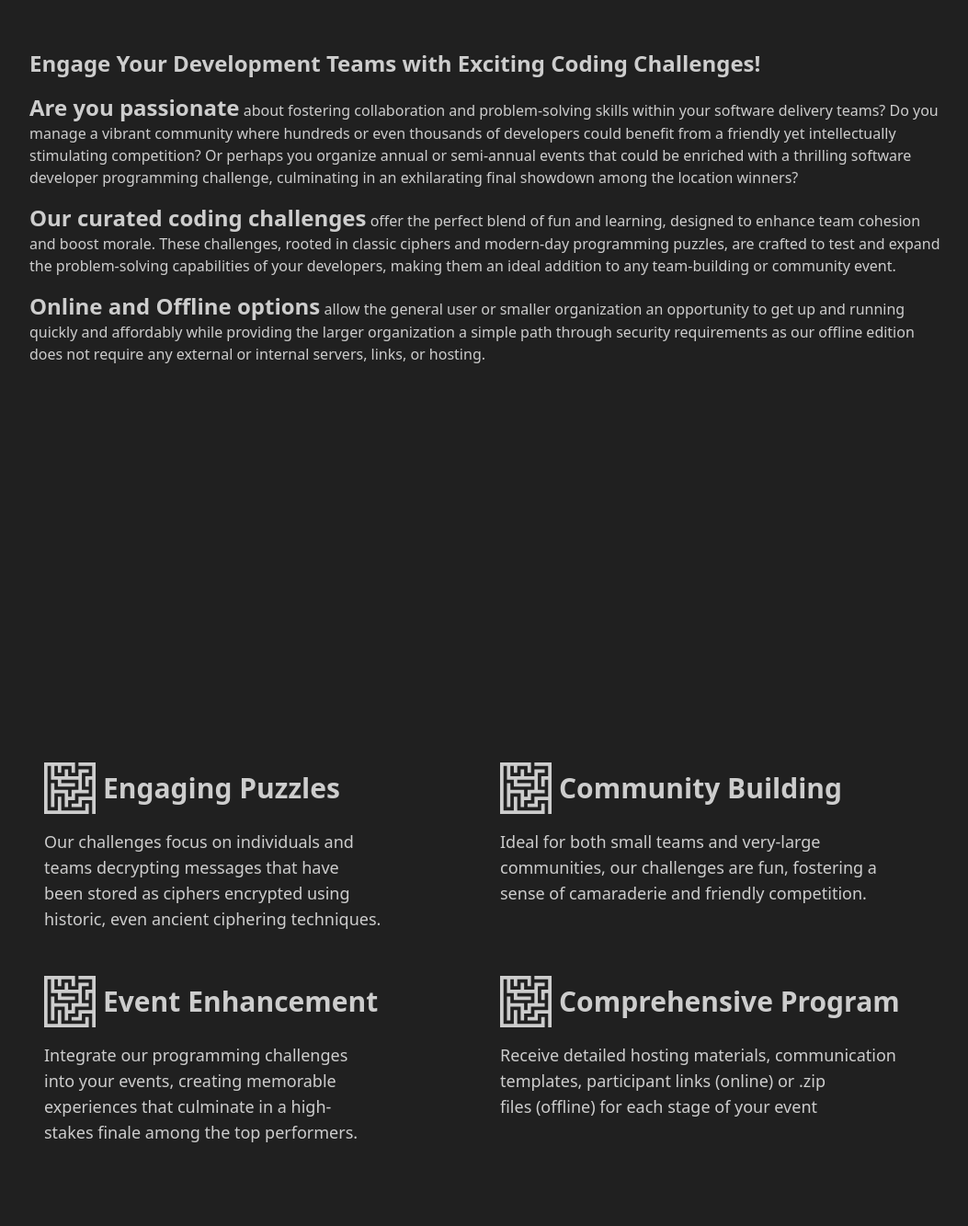
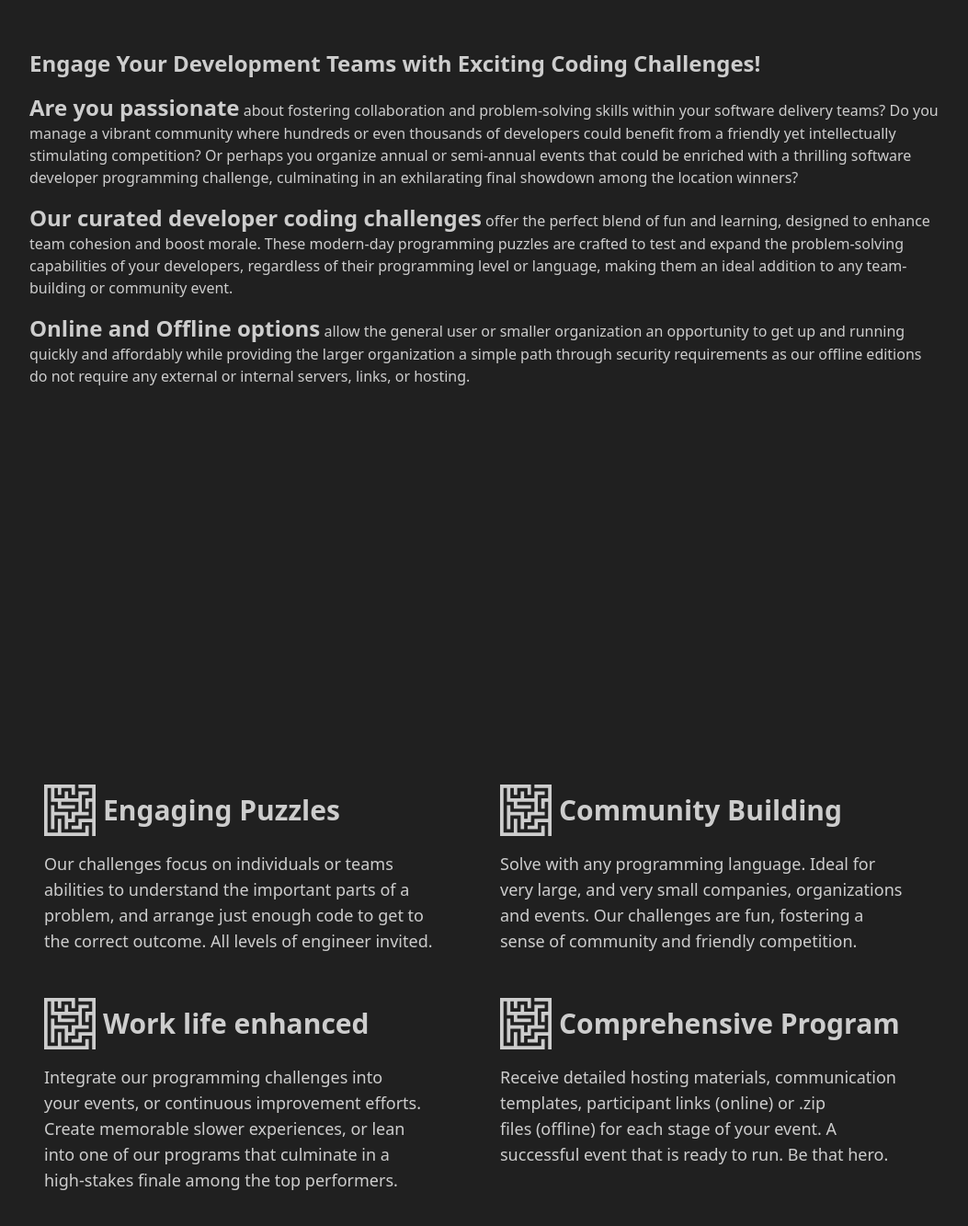
Before and after one commit to KPInc425/RBI-Cipher-Challenge, a React (Vite) app: page / in a window 1280 px wide. Shown: the part 1227-2560 px from the top of the page at 92% size, without its empty margins (112-1165 px from the left). Built offline with nearby package versions, Linux system fonts and the light colour scheme.

Commit message:
Updated some of the sales language

```diff
--- a/src/components/Hero.jsx
+++ b/src/components/Hero.jsx
@@ -20,9 +20,9 @@ const Hero = () => {
       <div className="flex flex-col xl:flex-row w-full gap-8">
         <div className="scroll-fadeout max-w-md flex flex-col items-center text-center mx-auto xl:items-start xl:text-start justify-center gap-4">
 
-          <GradientTitle title="Software Developer Coding Challenge" />
+          <GradientTitle title="Software Developer Coding Challenges" />
           <p className="mb-5">{heroTexts[Math.floor(Math.random() * heroTexts.length)]}</p>
-          <b>An entire successful event ready to go</b>
+          <b>Several successful ready to run events in a box</b>
           {/* <button className="btn btn-primary w-1/3" onClick={() => document.getElementById("contact").scrollIntoView({behavior: 'smooth'}) }>Sales Info</button> */}
         </div>
         <div className={loaded ? "fade-in loaded" : "fade-in"}>
--- a/src/components/Pitch.jsx
+++ b/src/components/Pitch.jsx
@@ -15,17 +15,12 @@ const Pitch = () => {
           exhilarating final showdown among the location winners?
         </p>
         <p>
-          <span className="font-bold text-2xl">Our curated coding challenges</span> offer the perfect blend of fun and
-          learning, designed to enhance team cohesion and boost morale. These
-          challenges, rooted in classic ciphers and modern-day programming
-          puzzles, are crafted to test and expand the problem-solving capabilities
-          of your developers, making them an ideal addition to any team-building
-          or community event.
+          <span className="font-bold text-2xl">Our curated developer coding challenges</span> offer the perfect blend of fun and learning, designed to enhance team cohesion and boost morale. These modern-day programming puzzles are crafted to test and expand the problem-solving capabilities of your developers, regardless of their programming level or language, making them an ideal addition to any team-building or community event.
         </p>
         <p>
           <span className="font-bold text-2xl">Online and Offline options</span> allow the general user or
           smaller organization an opportunity to get up and running quickly and affordably while providing
-          the larger organization a simple path through security requirements as our offline edition does not
+          the larger organization a simple path through security requirements as our offline editions do not
           require any external or internal servers, links, or hosting.
         </p>
       </div>
--- a/src/data/featureData.jsx
+++ b/src/data/featureData.jsx
@@ -4,30 +4,30 @@ import CipherLogoIcon from "../components/icons/CipherLogoIcon";
 const featureData = [
   {
     title: "Engaging Puzzles",
-    subTitle: "Test your problem solving skills",
+    subTitle: "",
     image: "./Feature1.jpg",
-    description: "Our challenges focus on individuals and teams decrypting messages that have been stored as ciphers encrypted using historic, even ancient ciphering techniques.",
+    description: "Our challenges focus on individuals or teams abilities to understand the important parts of a problem, and arrange just enough code to get to the correct outcome.  All levels of engineer invited.",
     logo: <MazeIcon />,
   },
   {
     title: "Community Building",
-    subTitle: "Build your skills and network with others",
+    subTitle: "  Solve with any programming language, works great inside of very large, and very small companies, organizations, and events.",
     image: "./Feature1.jpg",
-    description: "Ideal for both small teams and very-large communities, our challenges are fun, fostering a sense of camaraderie and friendly competition.",
+    description: "Solve with any programming language.  Ideal for very large, and very small companies, organizations and events. Our challenges are fun, fostering a sense of community and friendly competition.",
     logo: <MazeIcon />,
   },
   {
-    title: "Event Enhancement",
+    title: "Work life enhanced",
     subTitle: "",
     image: "./Feature1.jpg",
-    description: "Integrate our programming challenges into your events, creating memorable experiences that culminate in a high-stakes finale among the top performers.",
+    description: "Integrate our programming challenges into your events, or continuous improvement efforts.  Create memorable slower experiences, or lean into one of our programs that culminate in a high-stakes finale among the top performers.",
     logo: <MazeIcon />,
   },
   {
     title: "Comprehensive Program",
     subTitle: "",
     image: "./Feature1.jpg",
-    description: "Receive detailed hosting materials, communication templates, participant links (online) or .zip files (offline) for each stage of your event",
+    description: "Receive detailed hosting materials, communication templates, participant links (online) or .zip files (offline) for each stage of your event.  A successful event that is ready to run.  Be that hero.",
     logo: <MazeIcon />,
   },
 ];
--- a/src/pages/App.jsx
+++ b/src/pages/App.jsx
@@ -12,7 +12,7 @@ function App() {
       <Hero />
       <SectionBanner title="Fun for them, easy for you" />
       <Pitch />
-      <SectionBanner title="The Coding Challenge" />
+      <SectionBanner title="The Coding Challenges" />
       <FeaturesSimple />
       {/* <SectionBanner title="How it's served" /> */}
       {/* <Deliverables /> */}
@@ -22,7 +22,7 @@ function App() {
       <SectionWrapper>
         <p className="text-center xl:text-start scroll-scale-up px-4">
           <span className="font-bold text-2xl">Are you ready to elevate</span>{" "}
-          your next event or team-building activity? Fill out the form below to
+          your developers experience?  Fill out the form below to
           receive the official sales materials, a comprehensive summary of each
           of the challenges, and our competitive pricing
         </p>
```
Also changed, not shown: 2 other files (tests, documents, lock files or other folders).
